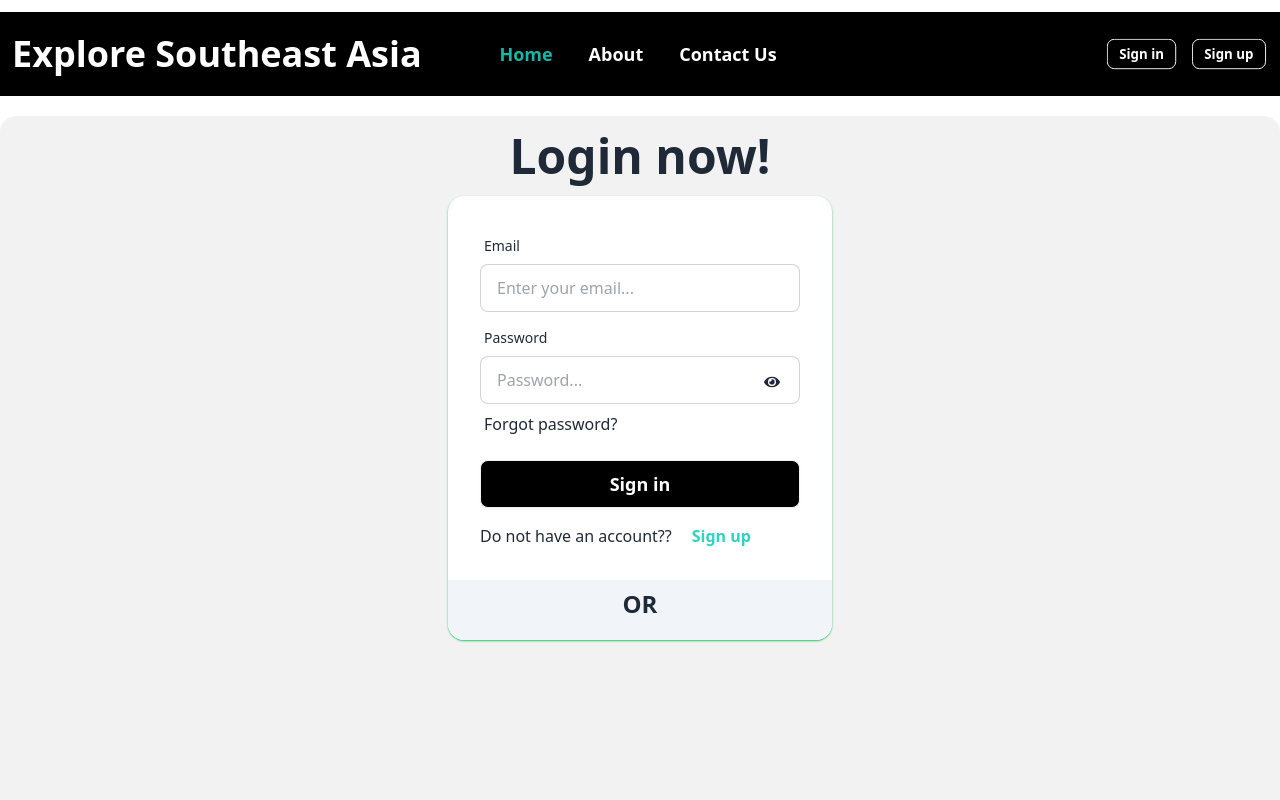
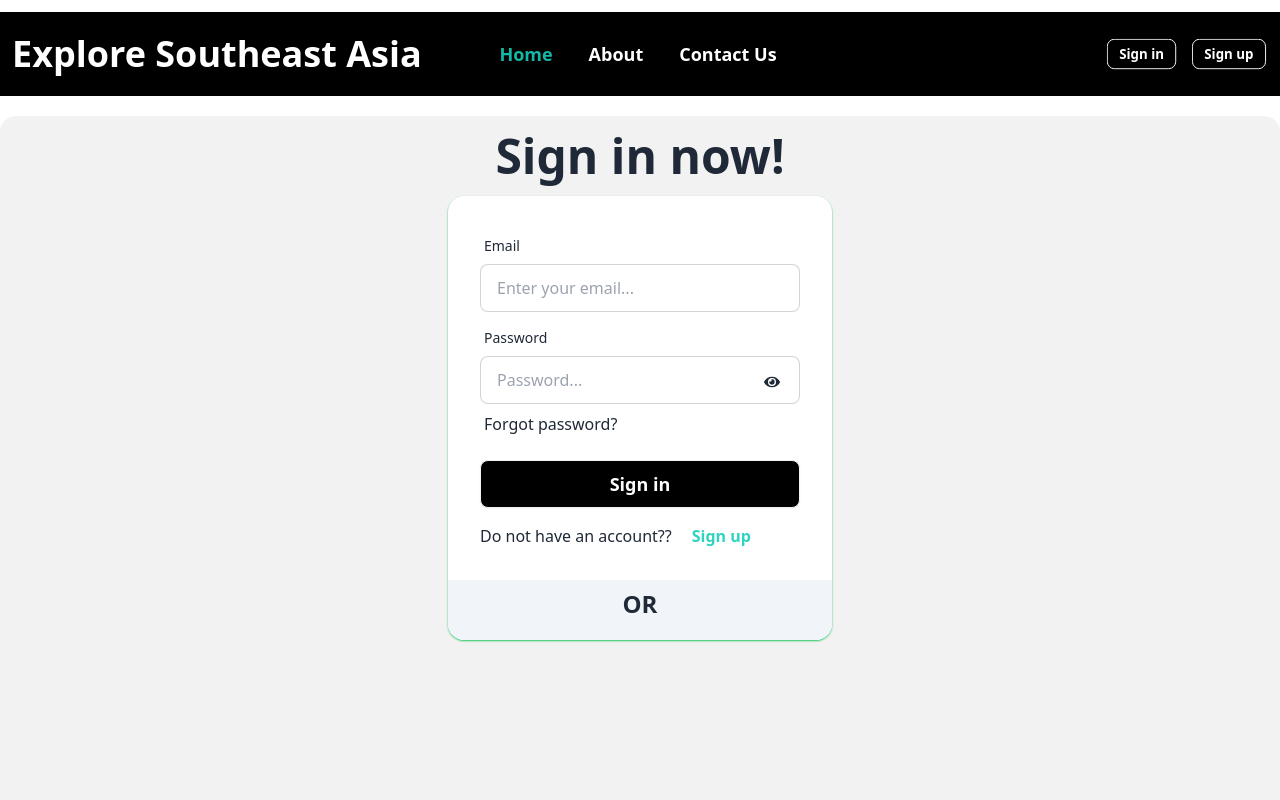
Before and after one commit to saiful797/Explore-Southeast-Asia, a React (Vite) app: page /login in a window 1280 px wide. Shown: the top 800 px of the page. Built offline with nearby package versions, Linux system fonts and the light colour scheme.

Commit message:
Updated sign in page and footer page

```diff
--- a/src/pages/SignInPage.jsx
+++ b/src/pages/SignInPage.jsx
@@ -9,7 +9,7 @@ const SignInPage = () => {
         <div className="min-h-screen bg-base-200 mt-10 md:mt-5 rounded-2xl">
             <div className="hero-content flex-col">
                 <div className="text-center">
-                    <h1 className="text-5xl font-bold">Login now!</h1>
+                    <h1 className="text-5xl font-bold">Sign in now!</h1>
                 </div>
                 <div className="card w-full max-w-sm shadow-green-500 shadow-sm bg-base-100 mt-10 md:mt-0">
                     <form className="card-body">
```
